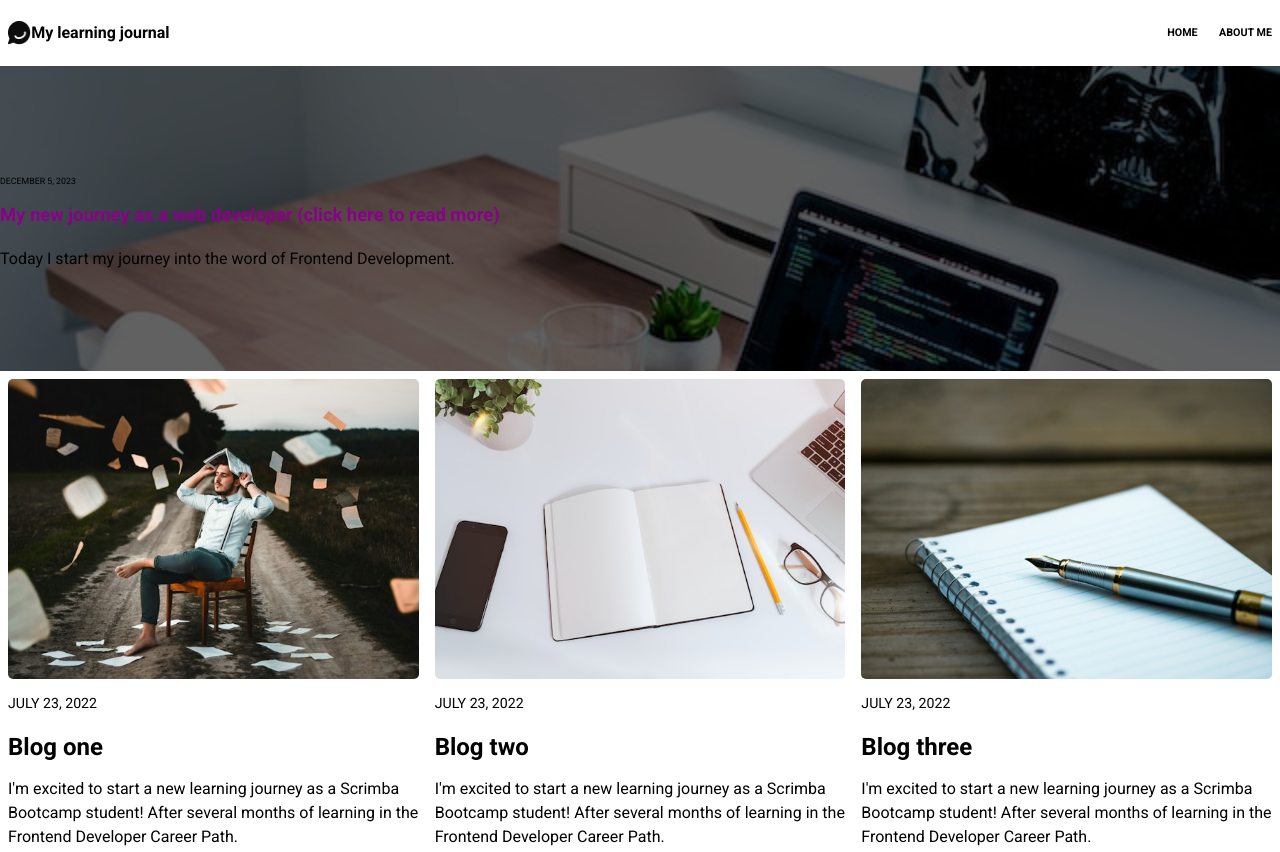
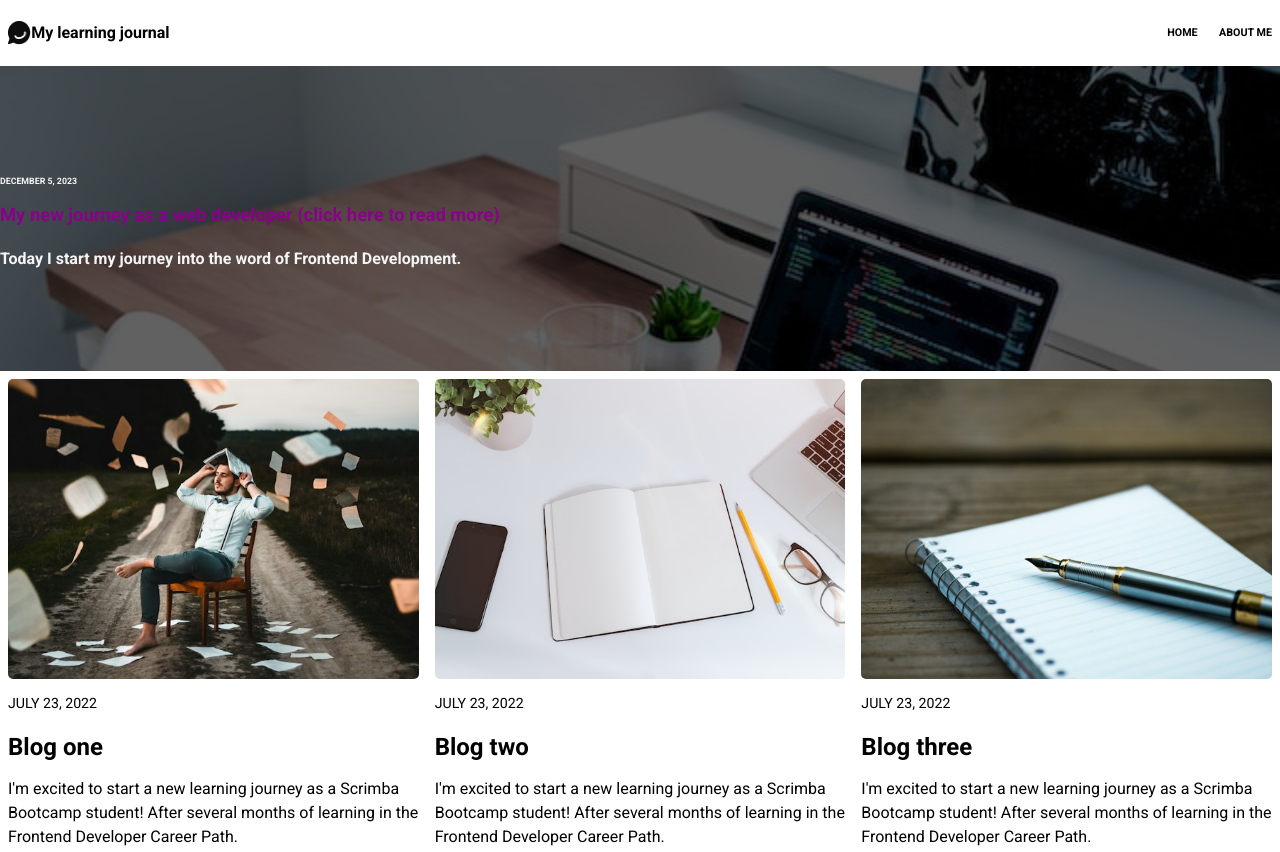
Before and after one commit to mwojtczak001/learningjournal, a plain HTML site: page index.html in a window 1280 px wide. Shown: the top 852 px of the page. Drawn offline with nearby package versions, Linux system fonts and the light colour scheme.

Commit message:
Update style.css

```diff
--- a/css/style.css
+++ b/css/style.css
@@ -57,7 +57,8 @@ p {
     background-repeat: no-repeat;
     background-size: cover;
     padding: 100px 0;
-    color: black;
+    color: whitesmoke;
+    font-weight: bold;
 
     background-color: #616161;
     background-blend-mode: multiply;
```
